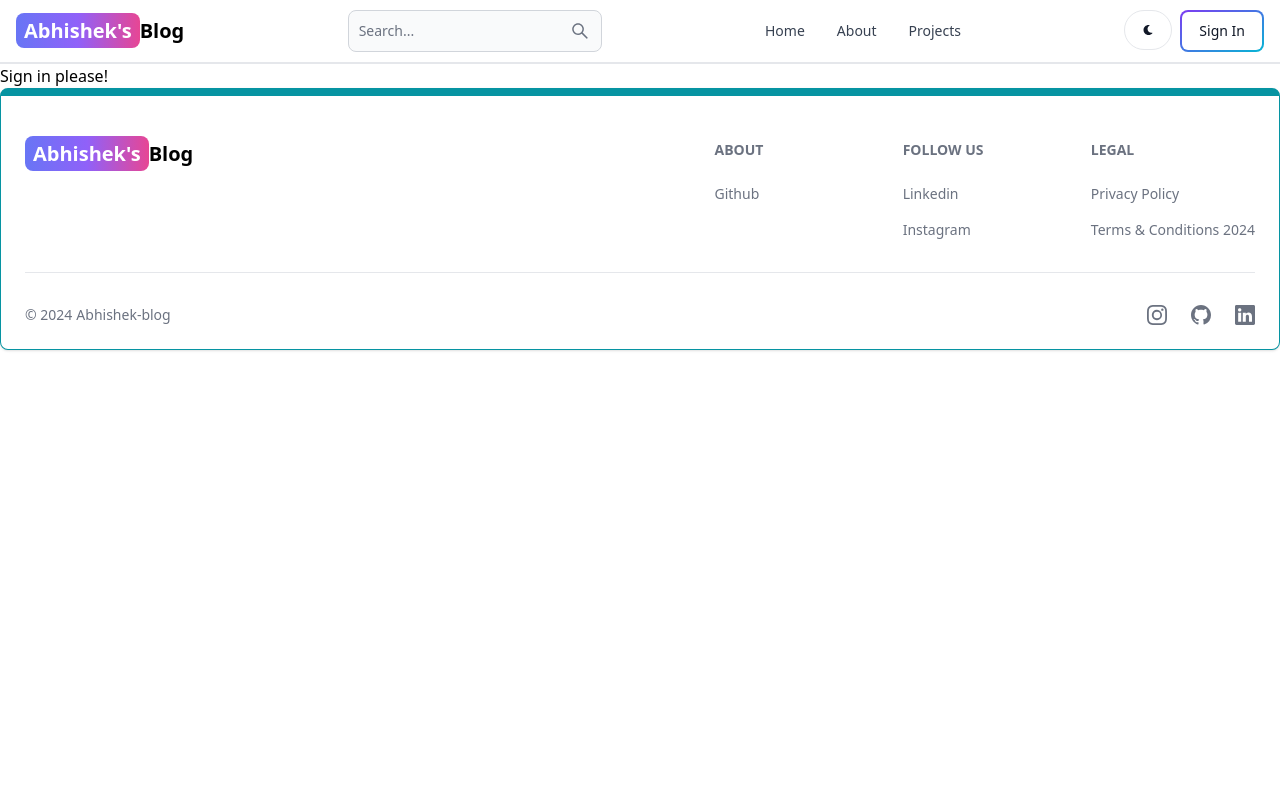
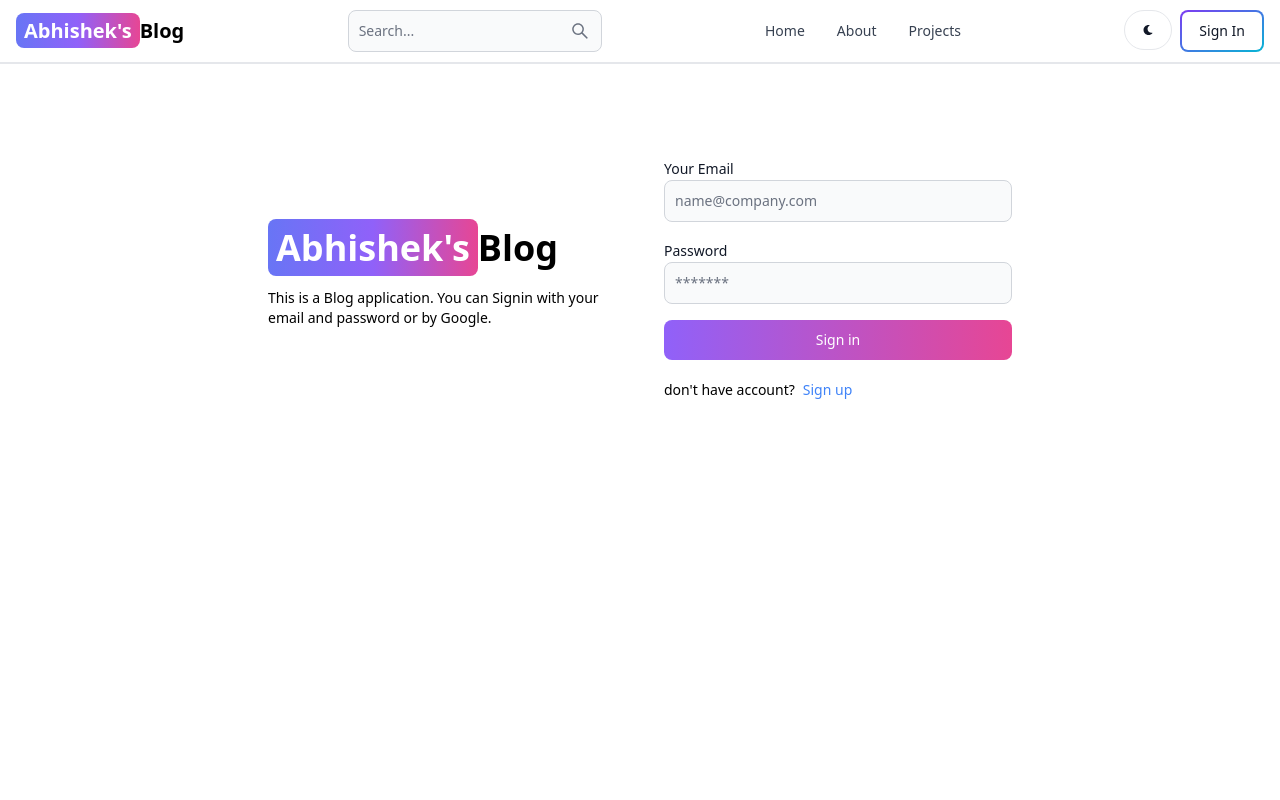
Before and after one commit to abhishekbhattt/Blog-Website, a React (Vite) app in the folder client/: page /Signin in a window 1280 px wide. Shown: the top 800 px of the page. Built offline with nearby package versions, Linux system fonts and the light colour scheme.

Commit message:
Complete Signin page UI and functionality.

```diff
--- a/client/src/pages/Signin.jsx
+++ b/client/src/pages/Signin.jsx
@@ -1,9 +1,112 @@
-import React from 'react'
+import React from "react";
+import { Link, useNavigate } from "react-router-dom";
+import { Alert, Button, Label, Spinner, TextInput } from "flowbite-react";
+import { useState } from "react";
 
 export default function Signin() {
+  const [formData, setFormData] = useState({});
+  const [errorMessage, setErrorMessage] = useState(null);
+  const [loading, setLoading] = useState(false);
+  const navigate = useNavigate();
+  const handleChange = (e) => {
+    setFormData({ ...formData, [e.target.id]: e.target.value });
+  };
+
+  const handleSubmit = async (e) => {
+    e.preventDefault();
+    if (!formData.email || !formData.password) {
+      return setErrorMessage("Please fill out all fields");
+    }
+    try {
+      setLoading(true);
+      setErrorMessage(null);
+      const res = await fetch("/api/auth/signin", {
+        method: "POST",
+        headers: { "Content-Type": "application/json" },
+        body: JSON.stringify(formData),
+      });
+
+      const data = await res.json();
+
+      if (data.success === false) {
+        return setErrorMessage(data.message);
+      }
+      setLoading(false);
+      if (res.ok) {
+        navigate("/");
+      }
+    } catch (error) {
+      setErrorMessage(error.Message);
+      setLoading(false);
+    }
+  };
+
   return (
-    <div>
-      <h1>Sign in please!</h1>
+    <div className="min-h-screen mt-20">
+      <div className="flex p-3 max-w-3xl mx-auto flex-col md:flex-row md:items-center gap-12">
+        {/* left side div */}
+        <div className="flex-1">
+          <Link to="/" className=" font-bold dark:text-white text-4xl">
+            <span className="px-2 py-1 bg-gradient-to-r from-indigo-500 via-purple-500 to-pink-500 rounded-lg text-white">
+              Abhishek's
+            </span>
+            Blog
+          </Link>
+          <p className="text-sm mt-5">
+            This is a Blog application. You can Signin with your email and
+            password or by Google.
+          </p>
+        </div>
+        {/* right side div */}
+        <div className="flex-1">
+          <form className="flex flex-col gap-4" onSubmit={handleSubmit}>
+            <div>
+              <Label value="Your Email" />
+              <TextInput
+                type="email"
+                placeholder="name@company.com"
+                id="email"
+                onChange={handleChange}
+              />
+            </div>
+            <div>
+              <Label value="Password" />
+              <TextInput
+                type="password"
+                placeholder="*******"
+                id="password"
+                onChange={handleChange}
+              />
+            </div>
+
+            <Button
+              gradientDuoTone="purpleToPink"
+              type="submit"
+              disabled={loading}
+            >
+              {loading ? (
+                <>
+                  <Spinner size="sm" />
+                  <span className="pl-3">Loading...</span>
+                </>
+              ) : (
+                "Sign in"
+              )}
+            </Button>
+          </form>
+          <div className="flex gap-2 mt-5 text-sm">
+            <span>don't have account? </span>
+            <Link to="/sign-up" className="text-blue-500">
+              Sign up
+            </Link>
+          </div>
+          {errorMessage && (
+            <Alert className="mt-5" color="failure">
+              {errorMessage}
+            </Alert>
+          )}
+        </div>
+      </div>
     </div>
-  )
+  );
 }
```
